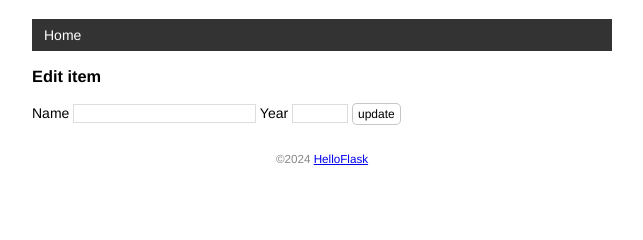
After one commit to qingw0907/watchlist, a Flask app: template templates/edit.html in a window 1280 px wide. The commit adds this page. Shown: the part 83-323 px from the top of the page, without its empty margins (318-961 px from the left). Run offline with Flask 3, Linux system fonts and the light colour scheme; the template is opened without the code that fills it, so the values that code supplies are empty.

Commit message:
create, edit and delete item by form

```diff
--- a/app.py
+++ b/app.py
@@ -5,9 +5,10 @@ from flask_sqlalchemy import SQLAlchemy
 from markupsafe import escape
 import os
 import click
-
+from flask import request, redirect, flash
 app = Flask(__name__)
 app.config['SQLALCHEMY_DATABASE_URI'] = 'sqlite:////' + os.path.join(app.root_path,'data.db')
+app.config['SECRET_KEY'] = 'dev'
 
 db = SQLAlchemy(app)
 
@@ -65,11 +66,45 @@ def forge():
 	click.echo('Done')
 
 
-@app.route('/')
+@app.route('/', methods=['GET', 'POST'])
 def index():
+	if request.method == 'POST':
+		title = request.form.get('title')
+		year = request.form.get('year')
+		if not title or not year or len(year) > 4 or len(title) > 60:
+			flash('Invalid input.')
+			return redirect(url_for('index'))
+		movie = Movie(title=title, year=year)
+		db.session.add(movie)
+		db.session.commit()
+		flash('Item created.')
+		return redirect(url_for('index'))
 	movies = Movie.query.all()
 	return render_template('index.html', movies=movies)
 
+@app.route('/movie/edit/<int:movie_id>', methods=['POST', 'GET'])
+def edit(movie_id):
+	movie = Movie.query.get_or_404(movie_id)
+	if request.method == 'POST':
+		title = request.form['title']
+		year = request.form['year']
+		if not title or not year or len(title) > 60 or len(year) > 4:
+			flash('Invalid input.')
+			redirect(url_for('edit', movie_id=movie_id))
+		movie.year = year
+		movie.title = title
+		db.session.commit()
+		flash('Item updated.')
+		return redirect(url_for('index'))
+
+	return render_template('edit.html', movie=movie)
+@app.route('/movie/delete/<int:movie_id>', methods=['POST'])
+def delete(movie_id):
+	movie = Movie.query.get_or_404(movie_id)
+	db.session.delete(movie)
+	db.session.commit()
+	flash("Item deleted")
+	return redirect(url_for('index'))
 @app.route('/user/<name>')
 def user_page(name):
     return f'User:{escape(name)}'
--- a/static/style.css
+++ b/static/style.css
@@ -12,6 +12,46 @@ footer {
 	padding: 10px;
 }
 
+.alert {
+
+	position: relative;
+	padding: 7px;
+	margin 7px 0;
+	border: 1px solid transparent;
+	color: #004085;
+	background-color: #cce5ff;
+	border-color: #b8daff;
+	border-radius: 5px;
+}
+.inline-form {
+	display: inline;
+}
+input[type=submit] {
+	font-family: inherit;
+}
+
+input[type=text] {
+	border: 1px solid #ddd;
+}
+input[name=year] {
+	width: 50px
+}
+.btn {
+	font-size: 12px;
+	padding: 3px 5px;
+	text-decoration: none;
+	cursor: pointer;
+	background-color: white;
+	color: black;
+	border: 1px solid #55555555;
+	border-radius: 5px;
+}
+.btn:hover {
+	text-decoration: none;
+	background-color: black;
+	color: white;
+	border: 1px solid black;
+}
 .avatar {
 	width: 40px;
 }
--- a/templates/base.html
+++ b/templates/base.html
@@ -12,6 +12,10 @@
 </head>
 <body>
 	<img alt='Avatar' class="avatar" src="{{ url_for('static', filename='images/avatar.png') }}">
+	{% for message in get_flashed_messages() %}
+		<div class="alert">{{ message }}</div>
+	{% endfor %}
+
 	<h2>{{ user.name }}'s Watchlist</h2>
 
 	<nav>
--- /dev/null
+++ b/templates/edit.html
@@ -0,0 +1,11 @@
+{% extends 'base.html' %}
+
+{% block content %}
+
+	<h3>Edit item</h3>
+	<form method="post">
+		Name <input type="text" name="title" autocomplete="off" required value="{{ movie.title }}">
+		Year <input type="text" name="year" autocompete="off" required value="{{ movie.year }}">
+		<input type="submit" name="submit" value="update" class="btn">
+	</form>
+{% endblock %}
```
Also changed, not shown: templates/index.html (+11 -0 lines), 2 other files.
